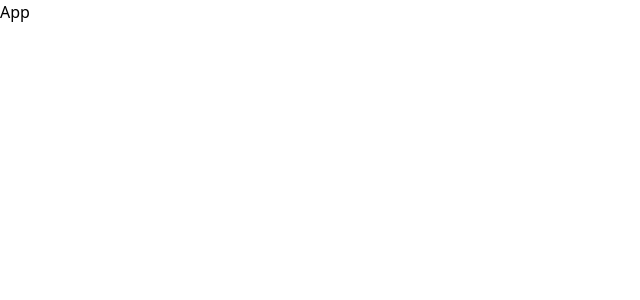
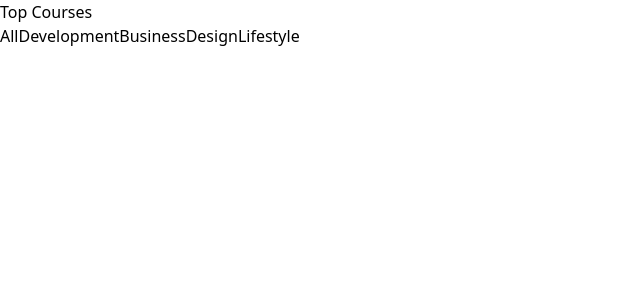
Before and after one commit to Krits-devops/top-course, a React (Create React App) app: page / in a window 1280 px wide. Shown: the top 300 px of the page, without its empty margins (0-640 px from the left). Built offline with nearby package versions, Linux system fonts and the light colour scheme.

Commit message:
Components Added

```diff
--- a/package.json
+++ b/package.json
@@ -6,11 +6,12 @@
     "@testing-library/jest-dom": "^5.16.5",
     "@testing-library/react": "^13.4.0",
     "@testing-library/user-event": "^13.5.0",
-    "react": "^18.2.0",
+    "react": "^18.3.1",
     "react-dom": "^18.2.0",
     "react-icons": "^4.8.0",
     "react-scripts": "5.0.1",
     "react-toastify": "^9.1.1",
+    "toastify": "^2.0.1",
     "web-vitals": "^2.1.4"
   },
   "scripts": {
--- a/src/App.js
+++ b/src/App.js
@@ -1,7 +1,26 @@
 import React from "react";
+import { apiUrl,filterData } from "./data";
+import Navbar from "./components/Navbar";
+import Filter from "./components/Filter";
+import Cards from "./components/Cards";
 
 const App = () => {
-  return <div>App</div>;
+
+
+  return (
+
+    <div>
+      <Navbar/>
+
+      <Filter
+          filterData = {filterData}
+      />
+
+      <Cards/>
+
+    </div>
+
+  );
 };
 
 export default App;
--- /dev/null
+++ b/src/components/Cards.js
@@ -0,0 +1,6 @@
+
+const Cards = ()=>{
+    return
+}
+
+export default Cards;
--- /dev/null
+++ b/src/components/Filter.js
@@ -0,0 +1,15 @@
+
+
+const Filter = ({filterData}) =>{
+    return(
+        <div>
+            {filterData.map((data)=>{
+                return( <button>
+                    {data.title}
+                </button>)
+            })}
+        </div>
+    )
+}
+
+export default Filter;
--- /dev/null
+++ b/src/components/Navbar.js
@@ -0,0 +1,13 @@
+
+
+const Navabar = ()=>{
+    return(
+        <div>
+            <nav>
+                <h1>Top Courses</h1>
+            </nav>
+        </div>
+    )
+}
+
+export default Navabar;
--- a/src/index.js
+++ b/src/index.js
@@ -2,10 +2,16 @@ import React from "react";
 import ReactDOM from "react-dom/client";
 import "./index.css";
 import App from "./App";
+import { ToastContainer } from "react-toastify";
+import "react-toastify/dist/ReactToastify.css";
+
 
 const root = ReactDOM.createRoot(document.getElementById("root"));
 root.render(
-  <React.StrictMode>
-    <App />
-  </React.StrictMode>
+<div>
+
+      <App />
+      <ToastContainer/>
+</div>
+
 );
```
Also changed, not shown: src/components/Singlecard.js (added), src/data.js (line endings or trailing spaces), 1 other file (tests, documents, lock files or other folders).
